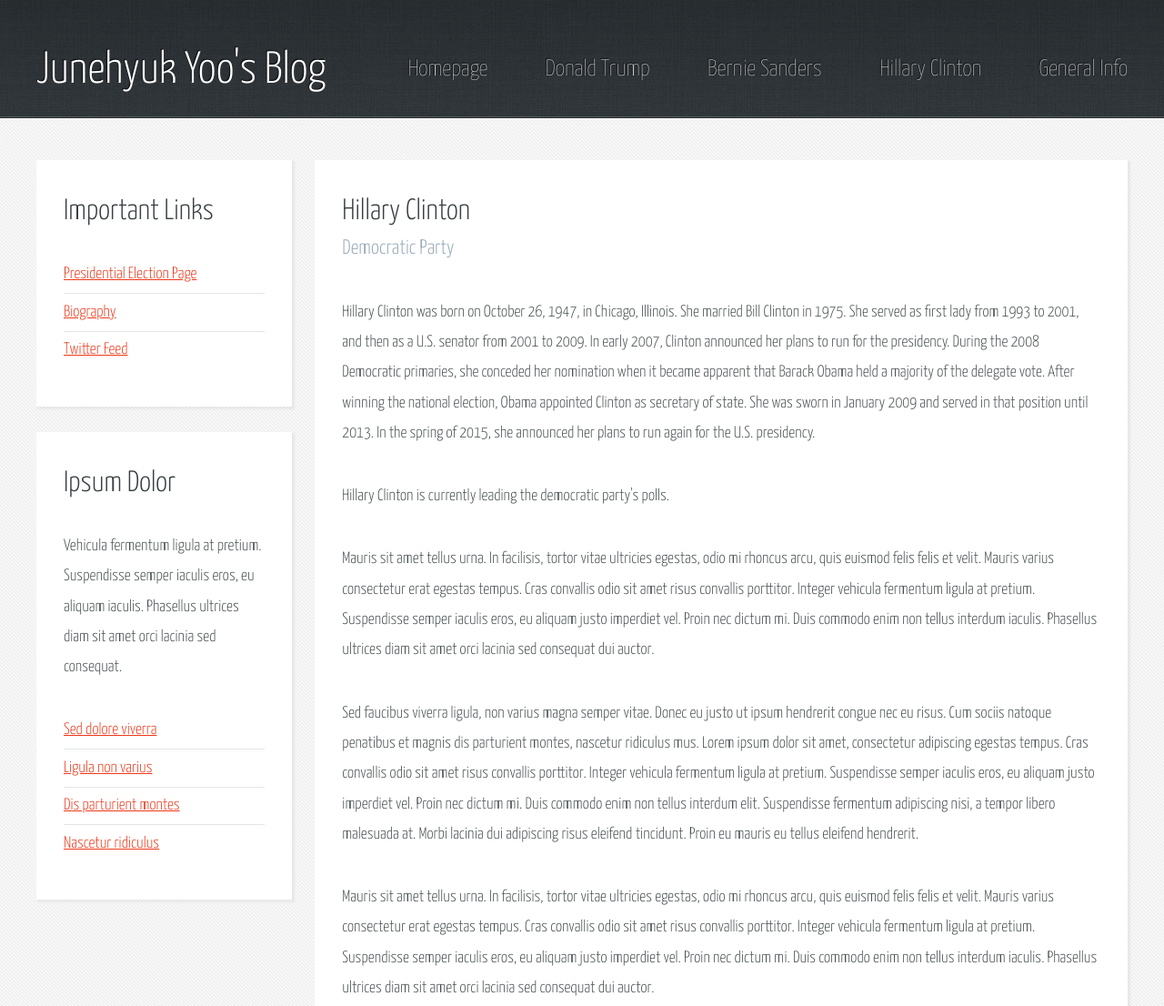
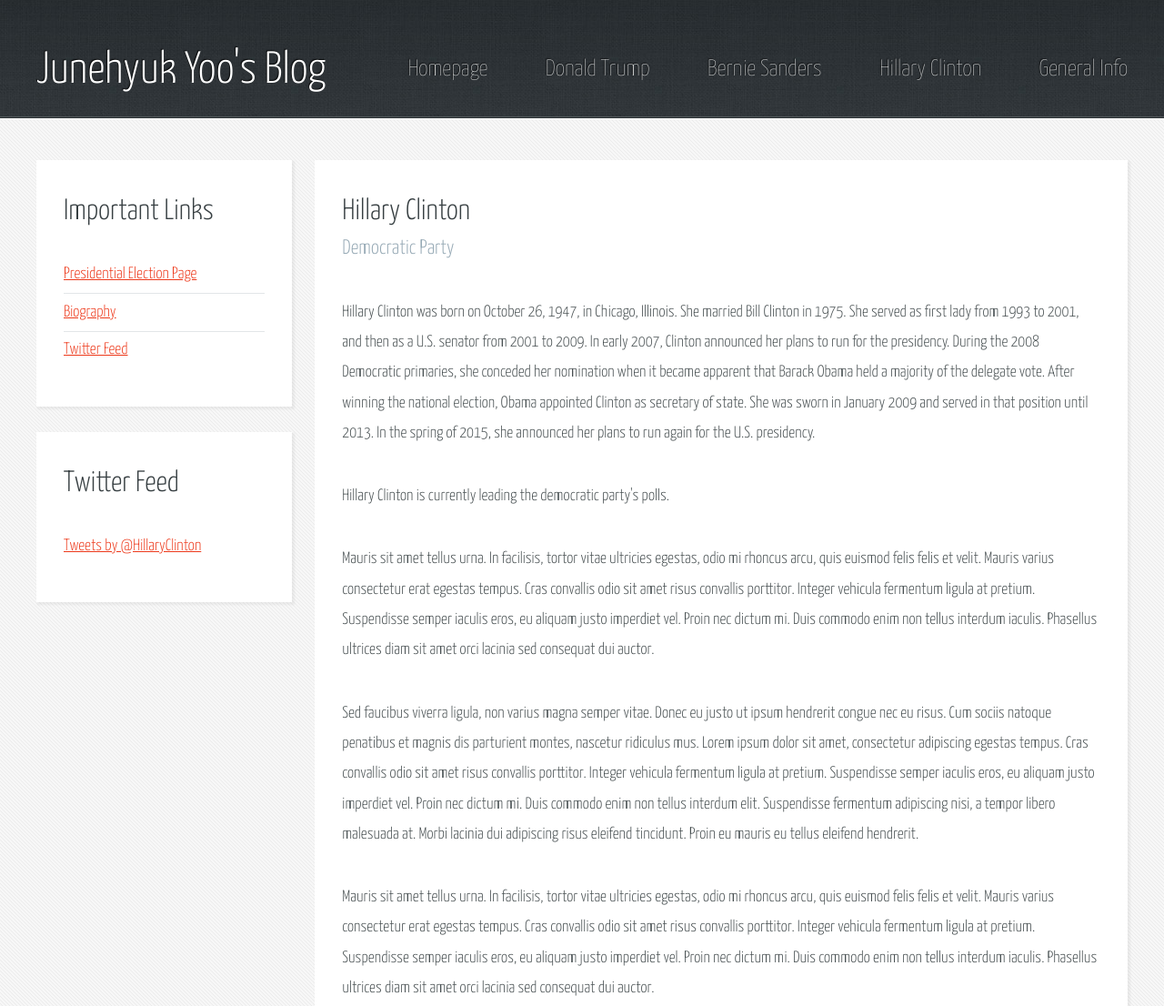
Before and after one commit to Junebrah/Junebrah.github.io, a plain HTML site: page twocolumn2.html in a window 1280 px wide. Shown: the top 1106 px of the page at 91% size. Drawn offline with Linux system fonts and the light colour scheme.

Commit message:
added hillary clinton twitter feed two column 2

```diff
--- a/twocolumn2.html
+++ b/twocolumn2.html
@@ -59,18 +59,10 @@
 										</section>
 										<section>
 											<header>
-												<h2>Ipsum Dolor</h2>
+												<h2>Twitter Feed</h2>
 											</header>
-											<p>
-												Vehicula fermentum ligula at pretium. Suspendisse semper iaculis eros, eu aliquam
-												iaculis. Phasellus ultrices diam sit amet orci lacinia sed consequat.
-											</p>
-											<ul class="link-list">
-												<li><a href="#">Sed dolore viverra</a></li>
-												<li><a href="#">Ligula non varius</a></li>
-												<li><a href="#">Dis parturient montes</a></li>
-												<li><a href="#">Nascetur ridiculus</a></li>
-											</ul>
+											<a class="twitter-timeline" href="https://twitter.com/HillaryClinton" data-widget-id="652725530177900545">Tweets by @HillaryClinton</a>
+<script>!function(d,s,id){var js,fjs=d.getElementsByTagName(s)[0],p=/^http:/.test(d.location)?'http':'https';if(!d.getElementById(id)){js=d.createElement(s);js.id=id;js.src=p+"://platform.twitter.com/widgets.js";fjs.parentNode.insertBefore(js,fjs);}}(document,"script","twitter-wjs");</script>
 										</section>
 
 								</div>
```
